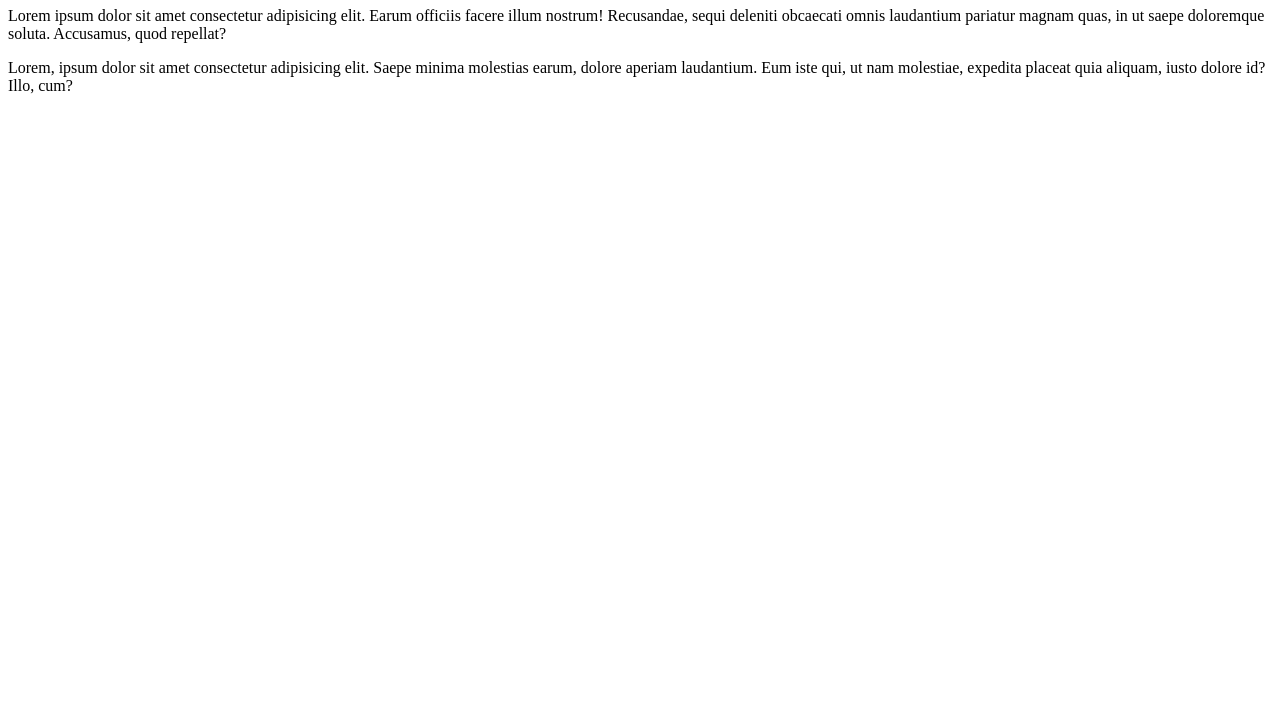
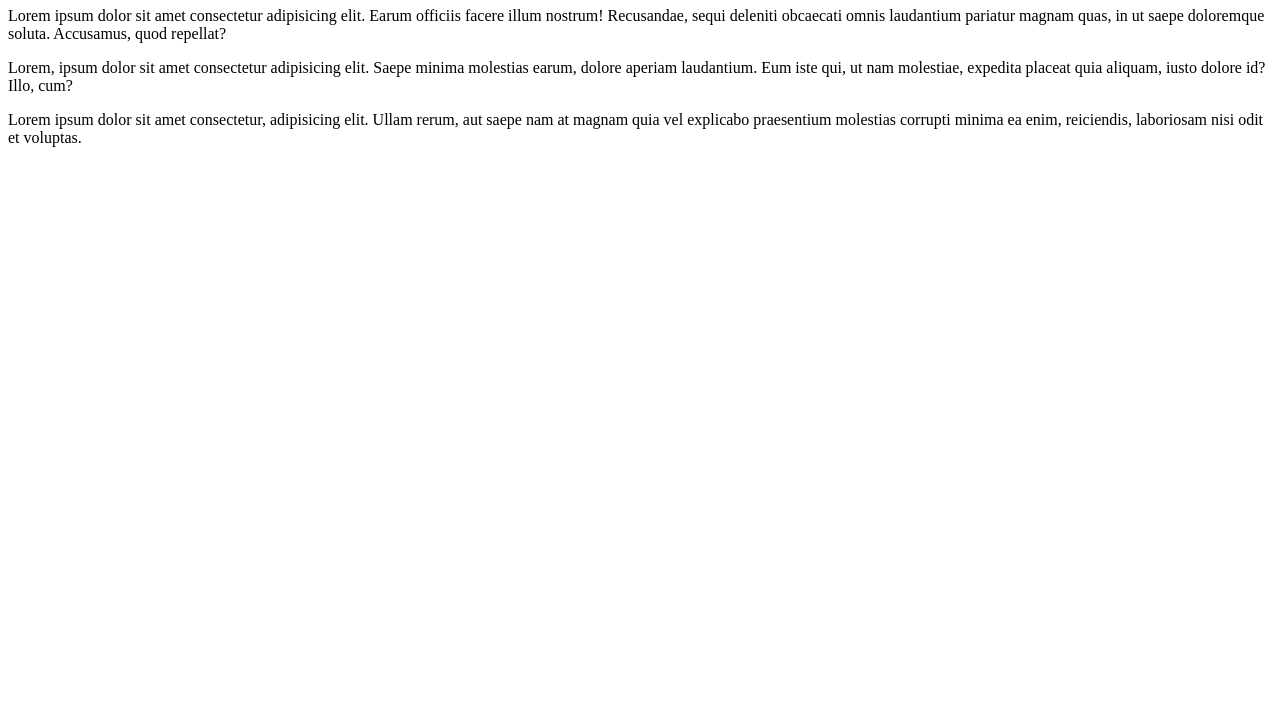
Before and after one commit to tadijatomic/git-zadaca-algebra, a plain HTML site: page index.html in a window 1280 px wide. Shown: the part 73-800 px from the top of the page. Drawn offline with Linux system fonts and the light colour scheme.

Commit message:
novi paragraf, commit putem ikone u VSC-u

```diff
--- a/index.html
+++ b/index.html
@@ -16,5 +16,10 @@
     Lorem, ipsum dolor sit amet consectetur adipisicing elit. Saepe minima
     molestias earum, dolore aperiam laudantium. Eum iste qui, ut nam molestiae,
     expedita placeat quia aliquam, iusto dolore id? Illo, cum?
+    <p>
+      Lorem ipsum dolor sit amet consectetur, adipisicing elit. Ullam rerum, aut
+      saepe nam at magnam quia vel explicabo praesentium molestias corrupti
+      minima ea enim, reiciendis, laboriosam nisi odit et voluptas.
+    </p>
   </body>
 </html>
```
